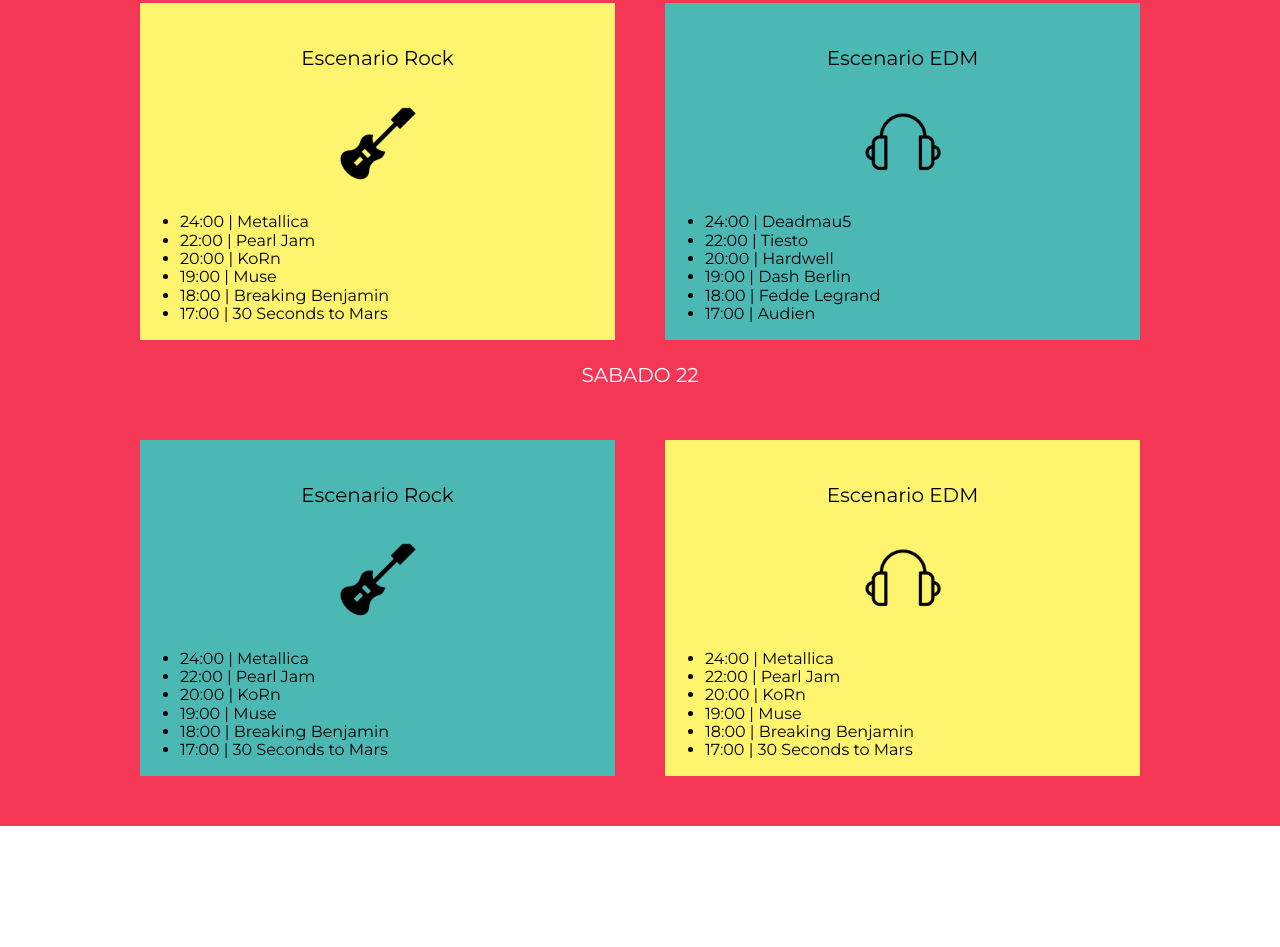
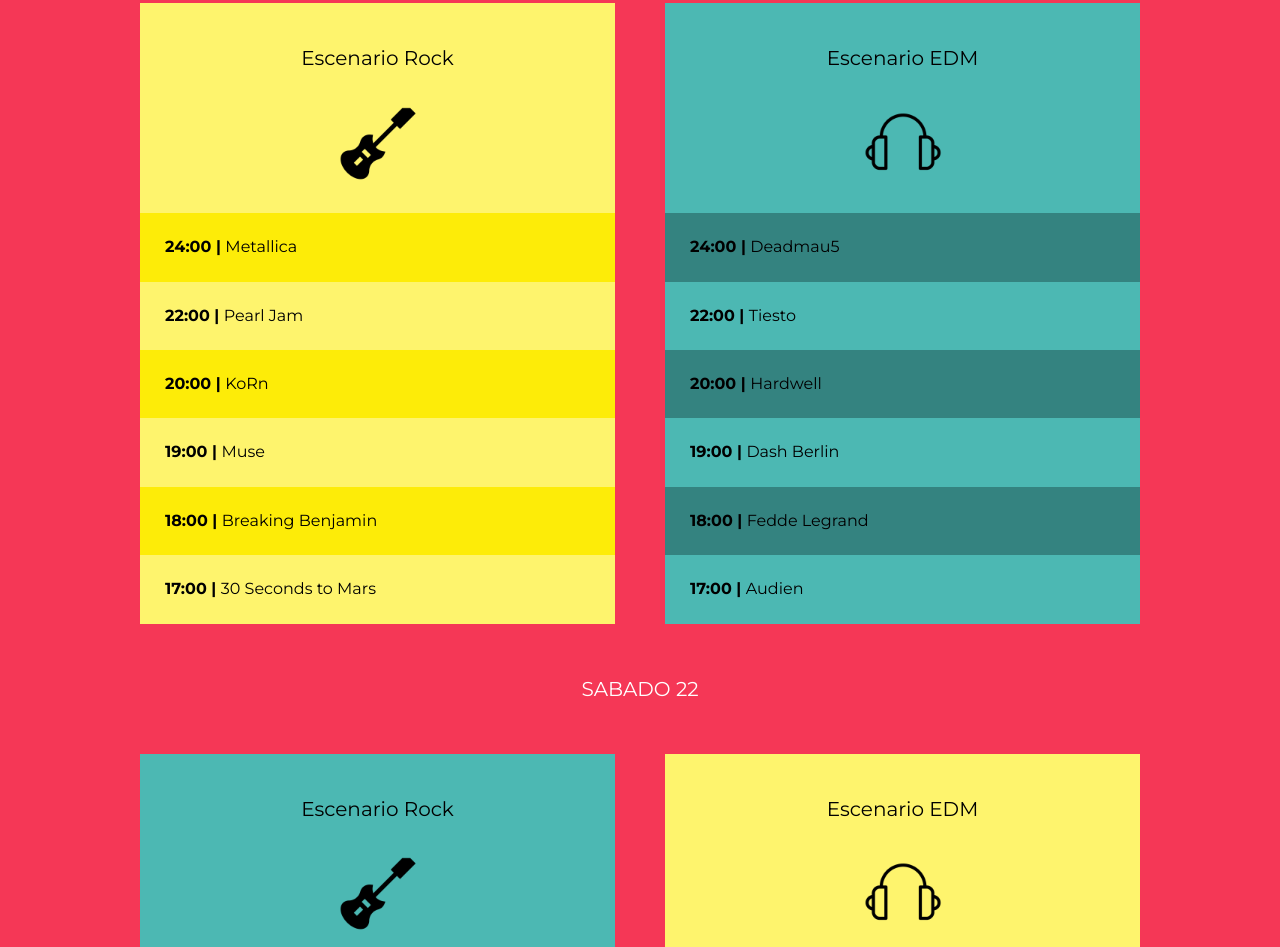
Before and after one commit to AnderDaZu/05-fastival-musica, a website: page index.html in a window 1280 px wide. Shown: the part 1354-2301 px from the top of the page. Before the commit the page ends 2180 px from the top, so only its background shows below. Drawn offline with Linux system fonts and the light colour scheme.

Commit message:
Finalizando el SCSS al Lineup

```diff
--- a/src/scss/base/_mixins.scss
+++ b/src/scss/base/_mixins.scss
@@ -39,3 +39,9 @@
     grid-template-columns: repeat($columnas, 1fr);
     gap: $espaciado;
 }
+
+@mixin resetear-lista {
+    margin: 0;
+    padding: 0;
+    list-style: none;
+}
--- a/src/scss/layout/_lineup.scss
+++ b/src/scss/layout/_lineup.scss
@@ -11,7 +11,7 @@
     }
     .dia {
         text-transform: uppercase;
-        margin-bottom: 5rem;
+        margin: 5rem 0;
     }
 }
 
@@ -50,9 +50,28 @@
     background-image: url(../img/icono_rock.png);
 }
 
+.calendario {
+    @include m.resetear-lista;
+    li {
+        padding: 2.5rem;
+        font-weight: 700;
+        span {
+            font-weight: 400;
+        }
+    }
+}
+
 .bg-amarillo {
     background-color: v.$amarillo;
+
+    li:nth-child(odd) {
+        background-color: darken(v.$amarillo, 20%);
+    }
 }
 .bg-verde {
     background-color: v.$verde;
+
+    li:nth-child(odd) {
+        background-color: darken(v.$verde, 15%);
+    }
 }
```
Also changed, not shown: build/css/app.css.
